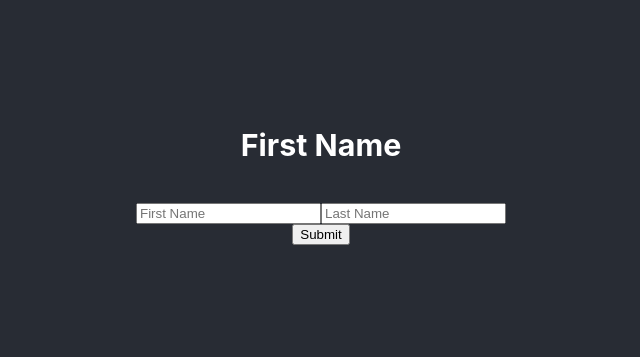
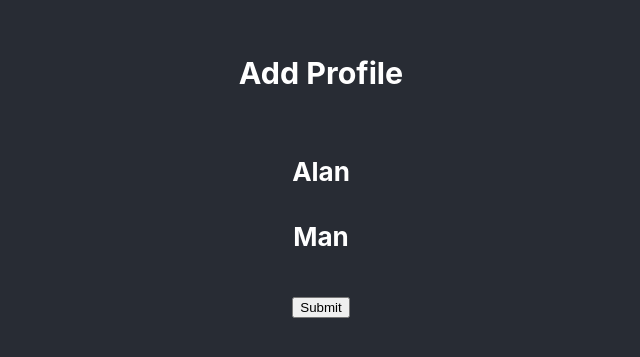
Before and after one commit to kadeemp/certificate-searcher-kapor, a React (Create React App) app: page / in a window 1280 px wide. Shown: the part 229-586 px from the top of the page, without its empty margins (319-959 px from the left). Built offline with nearby package versions, Linux system fonts and the light colour scheme.

Commit message:
first component added

```diff
--- a/src/App.css
+++ b/src/App.css
@@ -23,6 +23,9 @@
   font-size: calc(10px + 2vmin);
   color: white;
 }
+.FormElementContainers {
+
+}
 
 .App-link {
   color: #61dafb;
--- a/src/App.js
+++ b/src/App.js
@@ -1,19 +1,36 @@
-import logo from './logo.svg';
 import './App.css';
+import Profile from './Profile.jsx'
 
 function App() {
   return (
     <div className="App">
       <header className="App-header">
-      <h3>First Name</h3>
-      <form>
-      <input name="fName" placeholder="First Name"/>
-      <input name="lName" placeholder="Last Name"/>
-      </form>
-      <button>Submit</button>
+      <h3>Add Profile</h3>
+<Profile fname="Alan" lname="Man"/>
       </header>
     </div>
   );
 }
 
 export default App;
+
+
+/*
+<form>
+  <div>
+    <label htmlFor="fname">First Name  </label>
+    <input id="fname" type="text" />
+  </div>
+  <div>
+    <label htmlFor="lname">Last Name  </label>
+    <input id="lname" type="text" />
+  </div>
+  <div>
+    <button type="submit">Upload Certificate</button>
+    <input id="uploadIndicator" type="checkbox" />
+  </div>
+  <div>
+    <button type="submit">Submit</button>
+  </div>
+</form>
+*/
--- /dev/null
+++ b/src/NavigationBar.jsx
@@ -0,0 +1,2 @@
+import React from 'react';
+import ReactDOM from 'react-dom';
--- /dev/null
+++ b/src/Profile.jsx
@@ -0,0 +1,24 @@
+import React from 'react';
+
+
+function Profile(props) {
+  return (
+<div>
+
+    <div>
+        <h4> {props.fname} </h4>
+    </div>
+    <div>
+        <h4> {props.lname} </h4>
+    </div>
+    <div>
+
+    </div>
+    <button>Submit</button>
+    </div>
+
+  );
+}
+
+
+export default Profile;
--- /dev/null
+++ b/src/ProfileCard.jsx
@@ -0,0 +1,2 @@
+import React from 'react';
+import ReactDOM from 'react-dom';
--- /dev/null
+++ b/src/ProfileIDSearchfield.jsx
@@ -0,0 +1,2 @@
+import React from 'react';
+import ReactDOM from 'react-dom';
```
